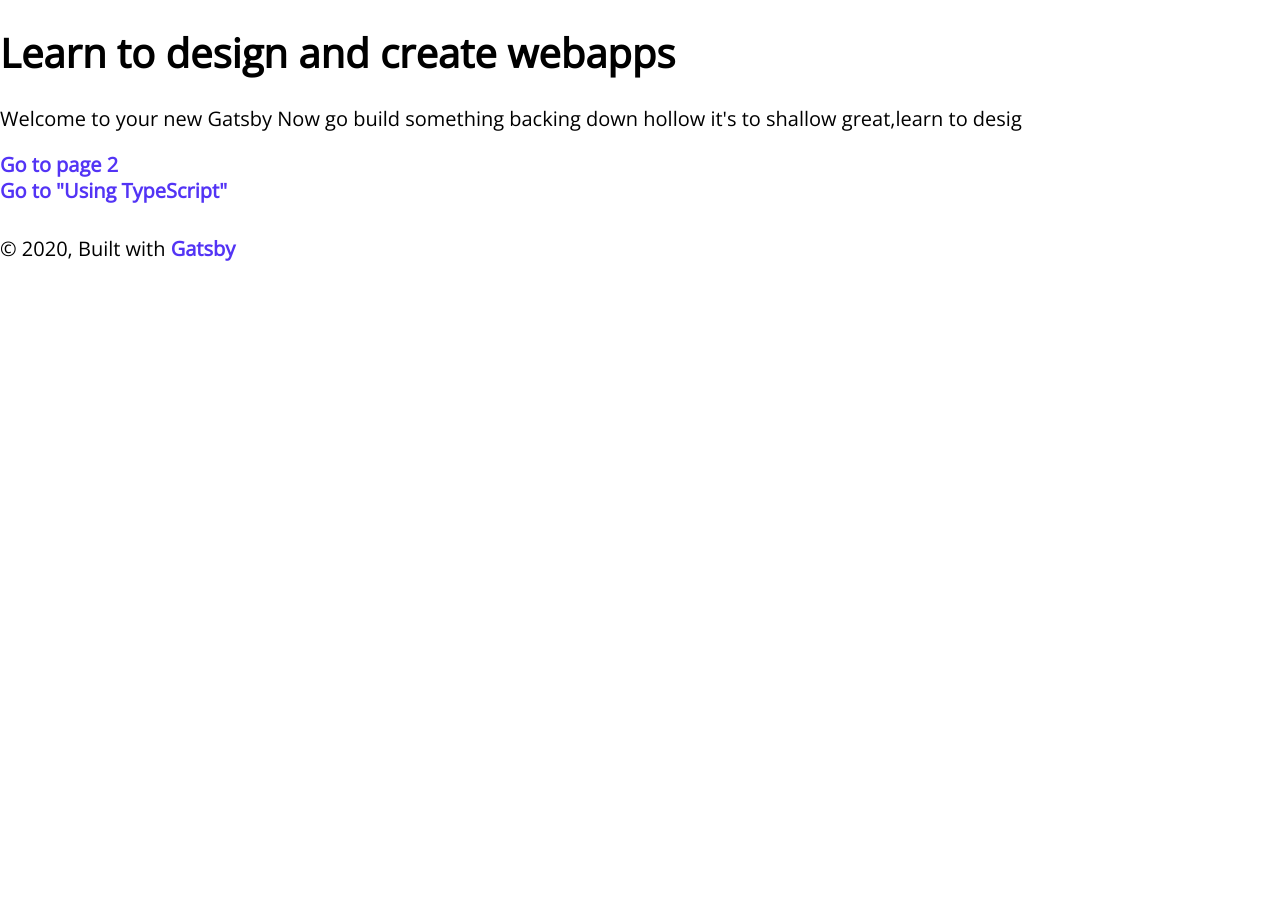
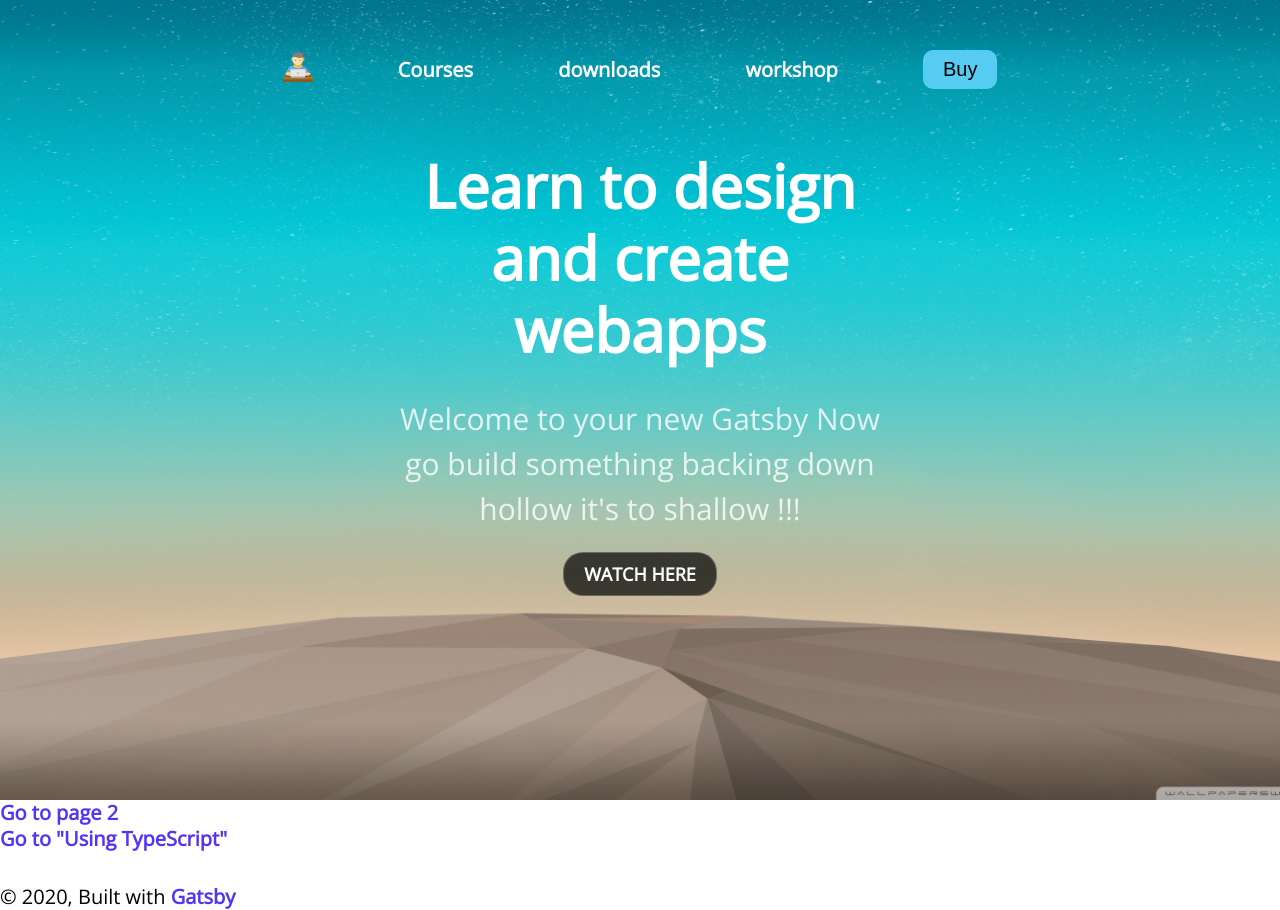
Before and after one commit to Khetwal-om/designcourse, a Gatsby site: page / in a window 1280 px wide. Before the commit the page ends 800 px from the top, so only its background shows below. Built offline with nearby package versions, Linux system fonts and the light colour scheme; Gatsby itself is replaced by a stand-in of ours.

Commit message:
3 Header | Hero  done

```diff
--- /dev/null
+++ b/src/components/Header.css
@@ -0,0 +1,46 @@
+.Header{
+    position: fixed;
+    width: 100%;   /*vital*/
+    padding: 50px 0;
+    z-index: 100;
+}
+.HeaderGroup {
+    max-width: 800px;
+    margin: 0 auto;
+    display: grid;
+    grid-template-columns: repeat(5,auto); /* auto auto 5 times  <>*/
+    align-items: center;
+    justify-items: center;
+}
+
+.Header a{
+    color: white;
+    font-weight: 700;
+}
+.Header button {
+    padding: 8px 20px;
+    font-size: 20px;
+    background: #56CCF2;
+    border:none;
+    border-radius: 10px;
+    outline: none;
+    cursor: pointer;
+}
+
+
+
+
+
+
+
+@media (max-width: 640px){
+    .Header {
+        padding: 15px 0;
+    }
+    .HeaderGroup {
+        grid-template-columns: repeat(4);
+    }
+    .Header a:nth-child(4){
+        display: none;
+    }
+}
--- a/src/components/header.js
+++ b/src/components/header.js
@@ -1,9 +1,35 @@
 import { Link } from "gatsby"
 import PropTypes from "prop-types"
 import React from "react"
+import './Header.css'
+import logo from '../images/browsing.svg'
 
 const Header = ({ siteTitle }) => (
-  <header
+  <div className="Header">
+    <div className="HeaderGroup">
+          <Link to="/"> <img src={logo} width="30"></img> </Link>
+          <Link to="/courses">Courses</Link>
+          <Link to="/downloads">downloads</Link>
+          <Link to="/workshop">workshop</Link>
+          <Link to="/buy"><button>Buy</button></Link>
+    </div>
+
+  </div>
+
+)
+
+Header.propTypes = {
+  siteTitle: PropTypes.string,
+}
+
+Header.defaultProps = {
+  siteTitle: ``,
+}
+
+export default Header
+
+
+/* <header
 style={{
   background: `rebeccapurple`,
   marginBottom: `1.45rem`,
@@ -28,15 +54,4 @@ const Header = ({ siteTitle }) => (
     </Link>
   </h1>
 </div>
-  </header>
-)
-
-Header.propTypes = {
-  siteTitle: PropTypes.string,
-}
-
-Header.defaultProps = {
-  siteTitle: ``,
-}
-
-export default Header
+</header> */
--- a/src/components/layout.css
+++ b/src/components/layout.css
@@ -11,3 +11,71 @@ a{
   text-decoration: none;
   font-weight: 600;
 }
+
+
+
+
+.Hero{
+  background: url('../images/design.jpg');
+  height: 100vh;
+  background-size: cover;
+  background-position: center;
+
+
+}
+
+.HeroGroup{
+  margin: 0 auto;
+  max-width: 500px;
+  padding: 150px 50px;
+  text-align: center;
+}
+.Hero h1{
+  margin: 0;
+  color: white;
+  font-size: 60px;
+  line-height: 1.2;
+}
+.Hero p{
+  color: rgba(255,255,255,0.8);
+  font-size: 30px;
+  line-height: 1.5;
+}
+.Hero a{
+  font-size: 18px;
+  font-weight: 600;
+  color: white;
+  text-transform: uppercase;
+  background: rgba(0,0,0,.7);
+  padding: 9px 20px;
+  border: 1px solid rgba(255,255,255,.25);
+   border-radius: 20px;
+}
+
+
+
+
+
+
+
+
+
+
+
+
+
+
+
+
+
+@media (max-width: 640px){
+  .HeroGroup{
+    padding: 100px 20px;
+  }
+  .Hero h1{
+    font-size: 40px;
+  }
+  .Hero p{
+    font-size: 24px;
+  }
+}
--- a/src/components/layout.js
+++ b/src/components/layout.js
@@ -25,6 +25,7 @@ const Layout = ({ children }) => {
 
   return (
     <>
+      <Header siteTitle={data.site.siteMetadata?.title || `Title`} />
 
         <main>{children}</main>
         <footer style={{
--- a/src/pages/index.js
+++ b/src/pages/index.js
@@ -8,12 +8,16 @@ import SEO from "../components/seo"
 const IndexPage = () => (
   <Layout>
     <SEO title="Home" />
-    <h1>Learn to design and create webapps</h1>
-    <p>Welcome to your new Gatsby Now go build something
-      backing  down hollow it's to shallow
-      great,learn to desig
+    <div className="Hero">
+      <div className="HeroGroup">
+        <h1>Learn to design and create webapps</h1>
+        <p>Welcome to your new Gatsby Now go build something
+          backing  down hollow it's to shallow !!!
+        </p>
+        <a href="">Watch here</a>
 
-    </p>
+      </div>
+    </div>
     <Link to="/page-2/">Go to page 2</Link> <br />
     <Link to="/using-typescript/">Go to "Using TypeScript"</Link>
   </Layout>
```
Also changed, not shown: src/images/browsing.svg (added), src/images/design.jpg (added), 1 other file. Lines whose indentation alone changed are shown as unchanged.
